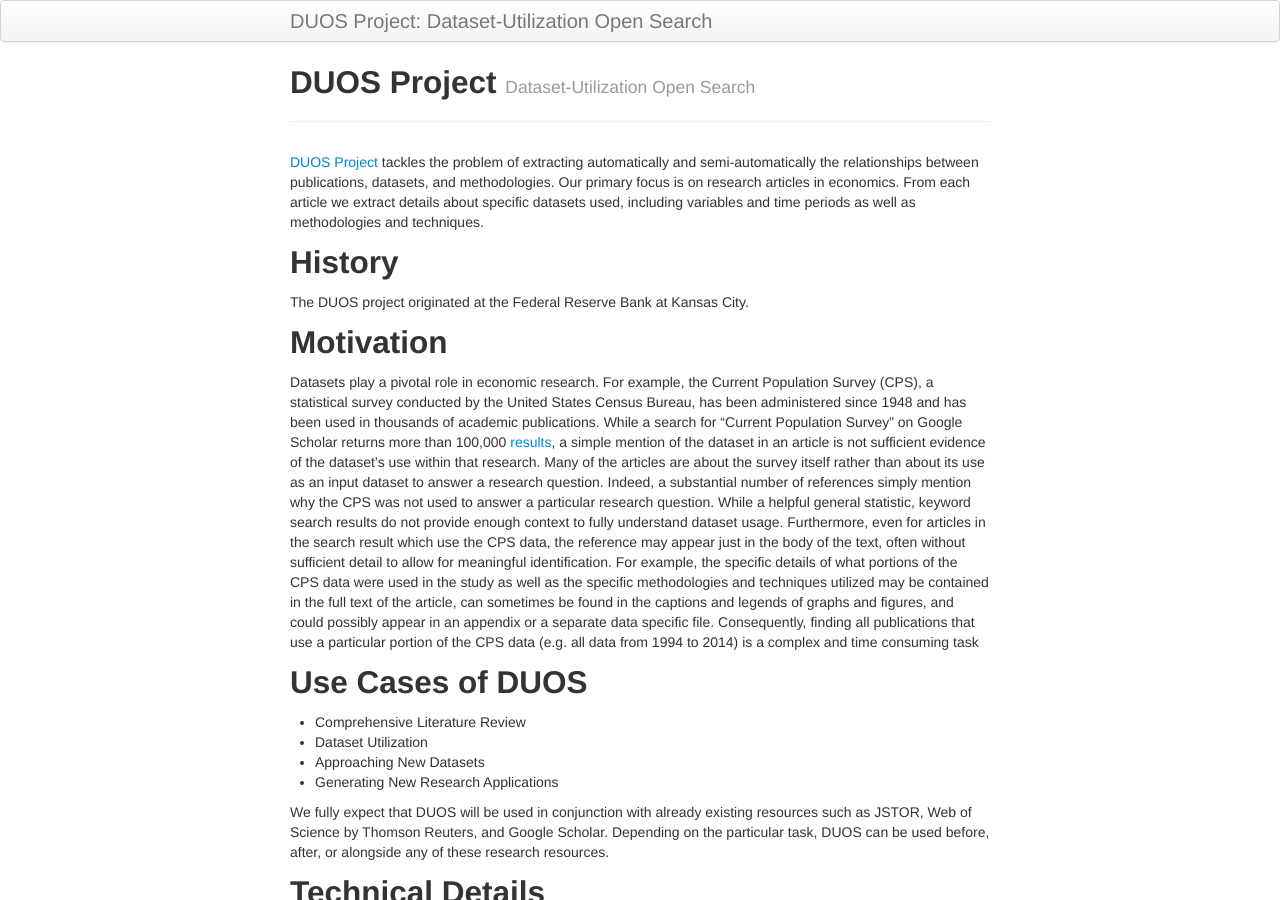
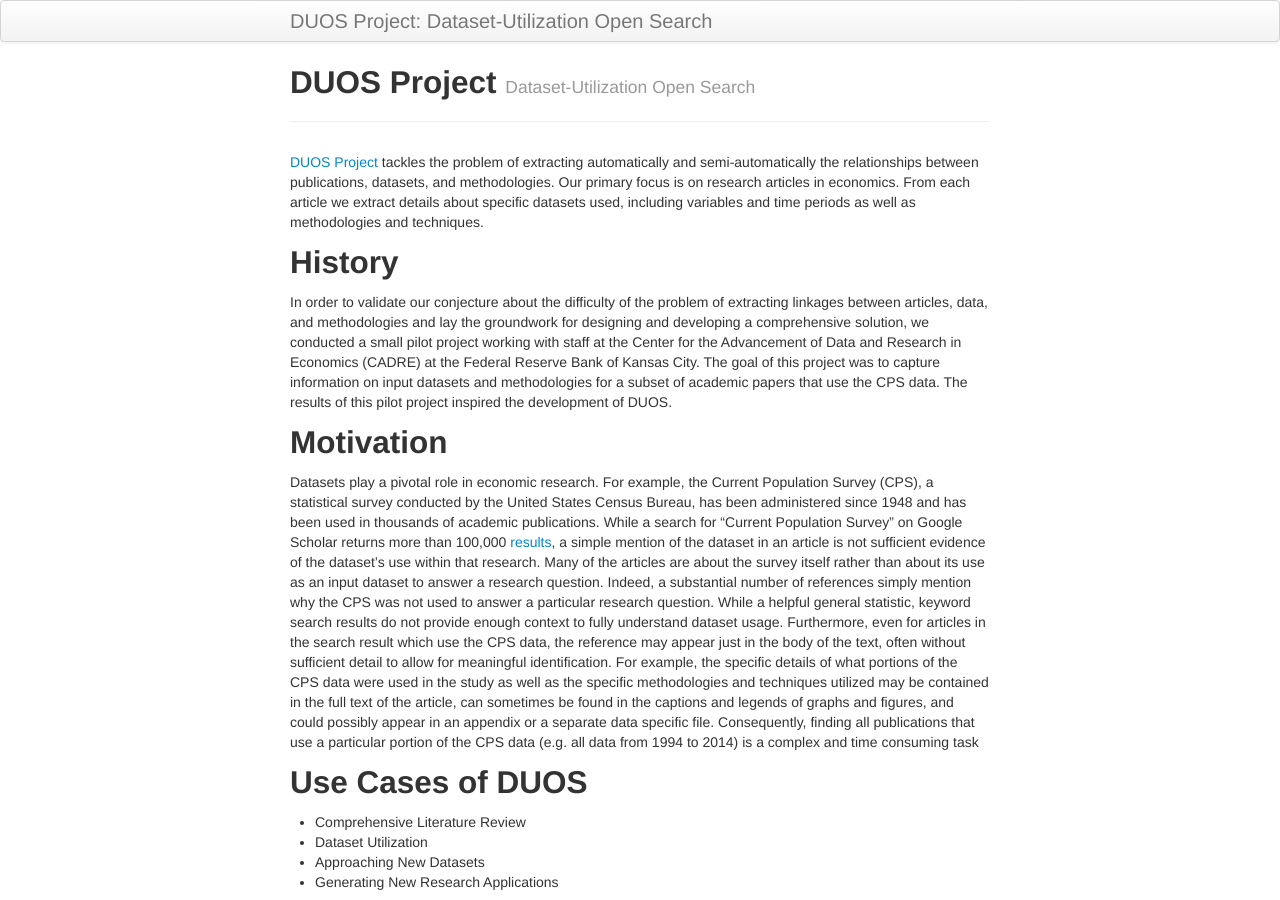
Before and after one commit to svetlozarn/duos-project, a Jekyll site: the page built from index.md, in a window 1280 px wide and 900 px high. Built offline with Jekyll 4.4.1, drawn with Linux system fonts in a browser that asks for light colours.

Commit message:
Add details on history

```diff
--- a/index.md
+++ b/index.md
@@ -14,7 +14,16 @@ periods as well as methodologies and techniques.
 
 ## History
 
-The DUOS project originated at the Federal Reserve Bank at Kansas City.
+In order to validate our conjecture about the difficulty of the
+problem of extracting linkages between articles, data, and
+methodologies and lay the groundwork for designing and developing a
+comprehensive solution, we conducted a small pilot project working
+with staff at the Center for the Advancement of Data and Research in
+Economics (CADRE) at the Federal Reserve Bank of Kansas City.  The
+goal of this project was to capture information on input datasets and
+methodologies for a subset of academic papers that use the CPS
+data. The results of this pilot project inspired the development of
+DUOS.
 
 ## Motivation
 
```
Also changed, not shown: 1 other file.
